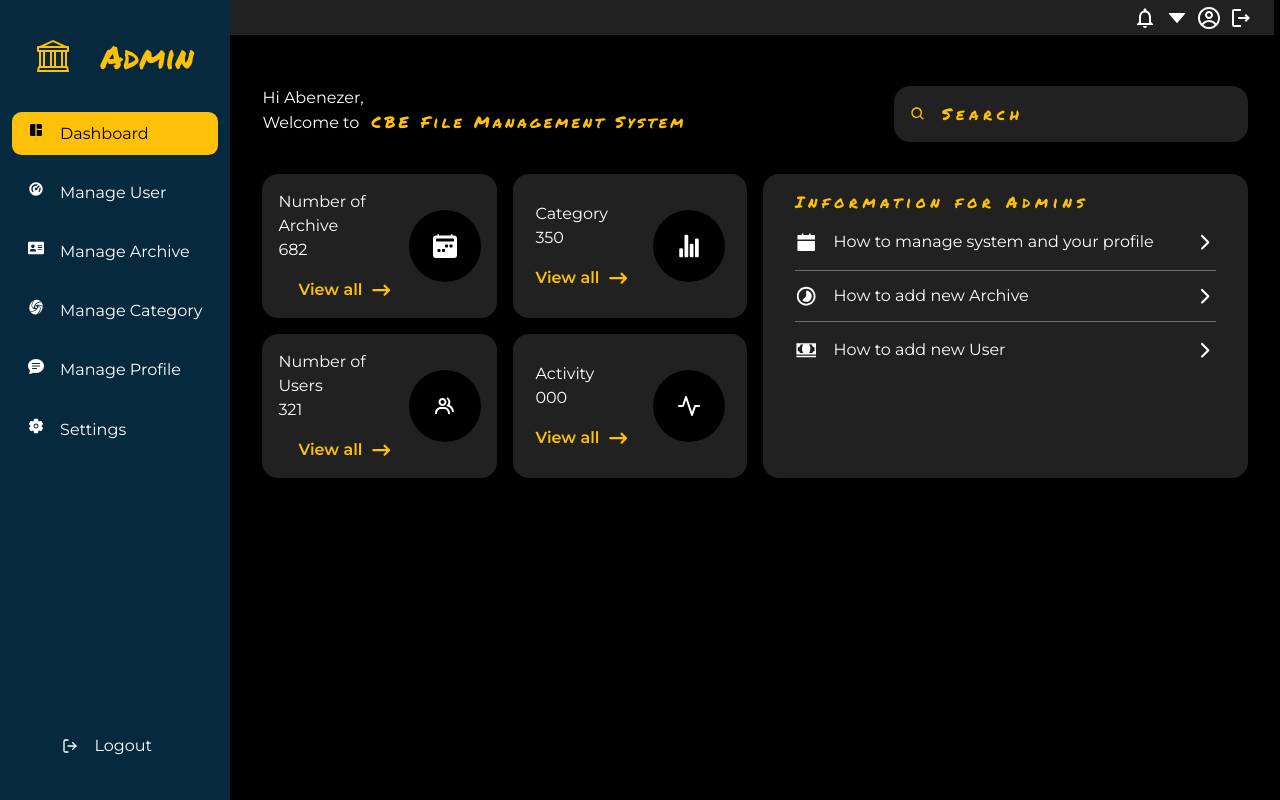
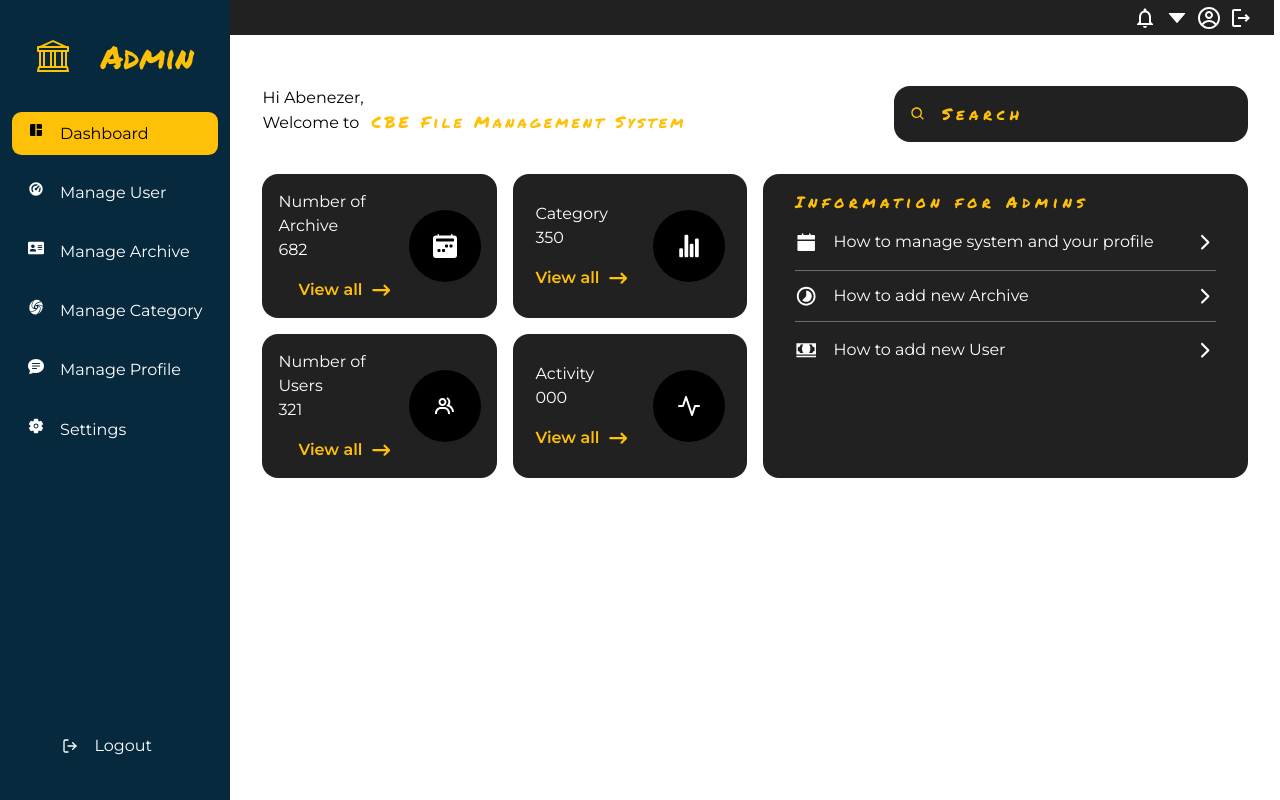
Before and after one commit to abenooo/admin_dashboard, a React (Create React App) app: page / in a window 1280 px wide. Built offline with nearby package versions, Linux system fonts and the light colour scheme.

Commit message:
Fix minor issue

```diff
--- a/public/index.html
+++ b/public/index.html
@@ -1,14 +1,12 @@
 <!DOCTYPE html>
 <html lang="en">
-  <head>
+
+<head>
     <meta charset="utf-8" />
     <link rel="icon" href="%PUBLIC_URL%/favicon.ico" />
     <meta name="viewport" content="width=device-width, initial-scale=1" />
     <meta name="theme-color" content="#000000" />
-    <meta
-      name="description"
-      content="Web site created using create-react-app"
-    />
+    <meta name="description" content="Web site created using create-react-app" />
     <link rel="apple-touch-icon" href="%PUBLIC_URL%/logo192.png" />
     <!--
       manifest.json provides metadata used when your web app is installed on a
@@ -24,9 +22,10 @@
       work correctly both with client-side routing and a non-root public URL.
       Learn how to configure a non-root public URL by running `npm run build`.
     -->
-    <title>React App</title>
-  </head>
-  <body>
+    <title>CBE File Management System</title>
+</head>
+
+<body>
     <noscript>You need to enable JavaScript to run this app.</noscript>
     <div id="root"></div>
     <!--
@@ -39,5 +38,6 @@
       To begin the development, run `npm start` or `yarn start`.
       To create a production bundle, use `npm run build` or `yarn build`.
     -->
-  </body>
+</body>
+
 </html>
--- a/src/componets/Archive/ListArchive.jsx
+++ b/src/componets/Archive/ListArchive.jsx
@@ -299,6 +299,7 @@ const Section = styled.section`
     margin-top: 2rem;
     .row__one {
       display: grid;
+      margin-top: -30px;
       grid-template-columns: repeat(7, 1fr);
       /* height: 50%; */
       gap: 1rem;
--- a/src/componets/Navbar.jsx
+++ b/src/componets/Navbar.jsx
@@ -20,7 +20,7 @@ export default function Navbar() {
 const Nav = styled.nav`
   display: flex;
   justify-content: space-between;
-  color: white;
+  color: black;
   .title {
     h1 {
       span {
--- a/src/index.css
+++ b/src/index.css
@@ -10,7 +10,7 @@
 
 body {
     font-family: "Montserrat", sans-serif;
-    background-color: black;
+    background-color: white;
 }
 
 ::-webkit-scrollbar {
```
Also changed, not shown: public/avatar.png (added).
